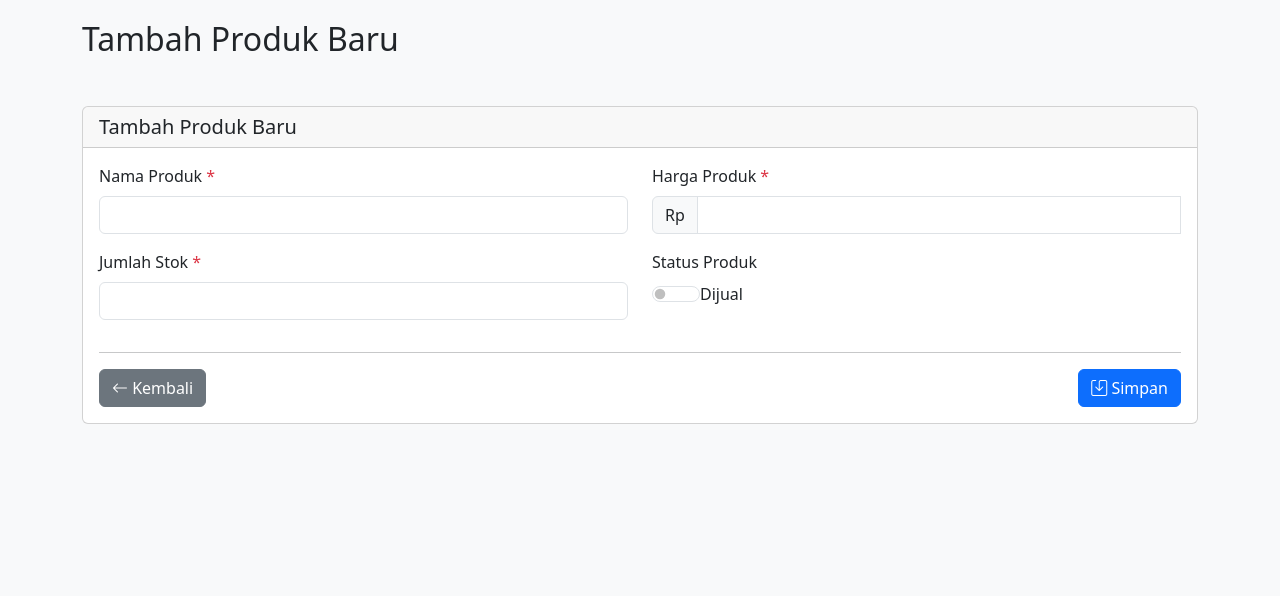
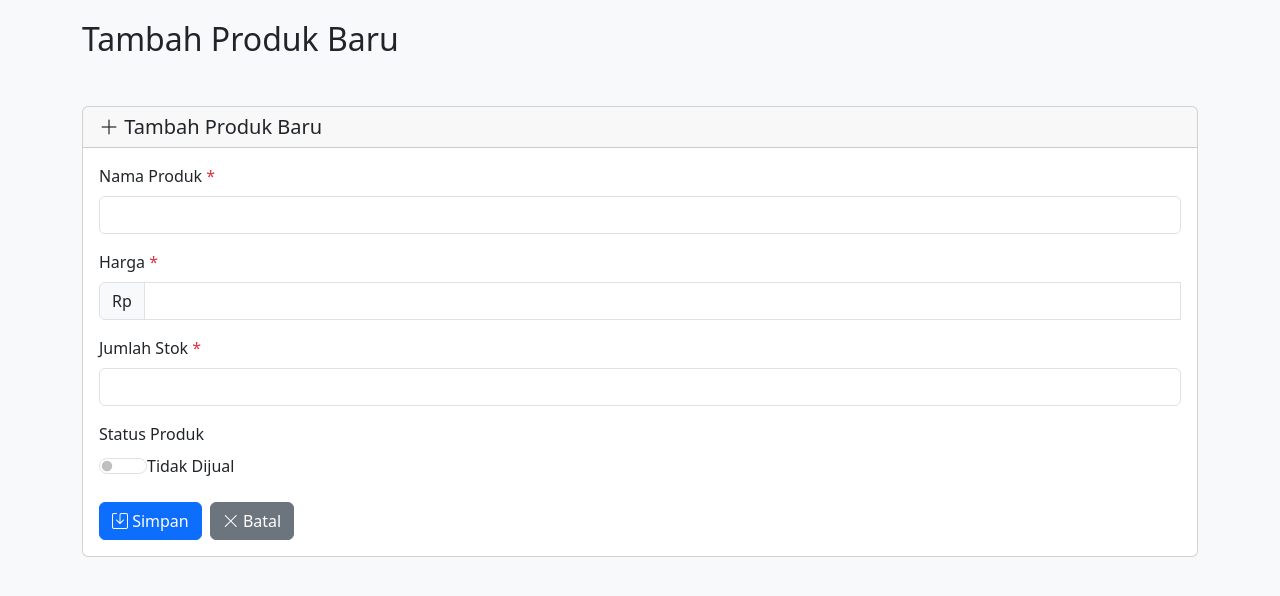
Before and after one commit to katekyosennajr/Manajamen-Data-Produk, a CodeIgniter app: page /index.php/products/add in a window 1280 px wide. Shown: the top 596 px of the page. Run offline with CodeIgniter, Linux system fonts and the light colour scheme.

Commit message:
Meningkatkan tampilan dan validasi form tambah/edit produk

```diff
--- a/application/views/products/form.php
+++ b/application/views/products/form.php
@@ -1,92 +1,118 @@
+<?php
+$is_edit = isset($product);
+$title = $is_edit ? 'Edit Produk' : 'Tambah Produk Baru';
+?>
+
+<div class="card">
+    <div class="card-header">
+        <h5 class="card-title mb-0">
+            <i class="bi bi-<?php echo $is_edit ? 'pencil' : 'plus-lg'; ?>"></i>
+            <?php echo $title; ?>
+        </h5>
+    </div>
+    <div class="card-body">
         <?php if(validation_errors()): ?>
             <div class="alert alert-danger alert-dismissible fade show" role="alert">
+                <i class="bi bi-exclamation-triangle-fill me-2"></i>
+                <strong>Error!</strong> Silakan perbaiki kesalahan berikut:
                 <?php echo validation_errors(); ?>
                 <button type="button" class="btn-close" data-bs-dismiss="alert" aria-label="Close"></button>
             </div>
         <?php endif; ?>
 
-<div class="card">
-    <div class="card-header">
-        <h5 class="card-title mb-0"><?php echo $title; ?></h5>
-    </div>
-    <div class="card-body">
-        <form action="<?php echo $action; ?>" method="post" class="needs-validation" novalidate>
-            <div class="row">
-                <div class="col-md-6 mb-3">
+        <form action="<?php echo $action; ?>" method="post" id="productForm" class="needs-validation" novalidate>
+            <div class="mb-3">
                 <label for="name" class="form-label">Nama Produk <span class="text-danger">*</span></label>
-                    <input type="text" class="form-control <?php echo form_error('name') ? 'is-invalid' : ''; ?>"
-                           id="name" name="name"
-                           value="<?php echo set_value('name', isset($product) ? $product->name : ''); ?>"
+                <input type="text" class="form-control" id="name" name="name"
+                       value="<?php echo set_value('name', $is_edit ? $product->name : ''); ?>"
                        required minlength="3" maxlength="255">
                 <div class="invalid-feedback">
-                        Nama produk harus diisi (3-255 karakter)
+                    Nama produk harus diisi (minimal 3 karakter)
                 </div>
             </div>
 
-                <div class="col-md-6 mb-3">
-                    <label for="price" class="form-label">Harga Produk <span class="text-danger">*</span></label>
+            <div class="mb-3">
+                <label for="price" class="form-label">Harga <span class="text-danger">*</span></label>
                 <div class="input-group">
                     <span class="input-group-text">Rp</span>
-                        <input type="number" class="form-control <?php echo form_error('price') ? 'is-invalid' : ''; ?>"
-                               id="price" name="price"
-                               value="<?php echo set_value('price', isset($product) ? $product->price : ''); ?>"
+                    <input type="number" class="form-control" id="price" name="price"
+                           value="<?php echo set_value('price', $is_edit ? $product->price : ''); ?>"
                            required min="0">
                     <div class="invalid-feedback">
-                            Harga produk harus diisi dengan angka positif
-                        </div>
+                        Harga harus diisi dengan angka positif
                     </div>
                 </div>
             </div>
 
-            <div class="row">
-                <div class="col-md-6 mb-3">
+            <div class="mb-3">
                 <label for="stock" class="form-label">Jumlah Stok <span class="text-danger">*</span></label>
-                    <input type="number" class="form-control <?php echo form_error('stock') ? 'is-invalid' : ''; ?>"
-                           id="stock" name="stock"
-                           value="<?php echo set_value('stock', isset($product) ? $product->stock : ''); ?>"
+                <input type="number" class="form-control" id="stock" name="stock"
+                       value="<?php echo set_value('stock', $is_edit ? $product->stock : ''); ?>"
                        required min="0">
                 <div class="invalid-feedback">
-                        Jumlah stok harus diisi dengan angka positif
+                    Stok harus diisi dengan angka positif
                 </div>
             </div>
 
-                <div class="col-md-6 mb-3">
+            <div class="mb-4">
                 <label class="form-label d-block">Status Produk</label>
                 <div class="form-check form-switch">
                     <input type="checkbox" class="form-check-input" id="is_sell" name="is_sell" value="1"
-                               <?php echo set_checkbox('is_sell', '1', isset($product) && $product->is_sell); ?>>
-                        <label class="form-check-label" for="is_sell">Dijual</label>
-                    </div>
+                           <?php echo set_checkbox('is_sell', '1', $is_edit && $product->is_sell); ?>>
+                    <label class="form-check-label" for="is_sell">
+                        <span id="statusText">
+                            <?php echo $is_edit && $product->is_sell ? 'Dijual' : 'Tidak Dijual'; ?>
+                        </span>
+                    </label>
                 </div>
             </div>
 
-            <hr>
-
-            <div class="d-flex justify-content-between">
-                <a href="<?php echo site_url('products'); ?>" class="btn btn-secondary">
-                    <i class="bi bi-arrow-left"></i> Kembali
-                </a>
+            <div class="d-flex gap-2">
                 <button type="submit" class="btn btn-primary">
                     <i class="bi bi-save"></i> Simpan
                 </button>
+                <a href="<?php echo site_url('products'); ?>" class="btn btn-secondary">
+                    <i class="bi bi-x-lg"></i> Batal
+                </a>
             </div>
         </form>
     </div>
 </div>
 
 <script>
-// Bootstrap form validation
-(function () {
-    'use strict'
-    var forms = document.querySelectorAll('.needs-validation')
-    Array.prototype.slice.call(forms).forEach(function (form) {
-        form.addEventListener('submit', function (event) {
+// Form validation
+(function() {
+    'use strict';
+
+    const form = document.getElementById('productForm');
+
+    form.addEventListener('submit', function(event) {
         if (!form.checkValidity()) {
-                event.preventDefault()
-                event.stopPropagation()
+            event.preventDefault();
+            event.stopPropagation();
         }
-            form.classList.add('was-validated')
-        }, false)
-    })
-})()
+        form.classList.add('was-validated');
+    });
+
+    // Update status text when toggle changes
+    const statusToggle = document.getElementById('is_sell');
+    const statusText = document.getElementById('statusText');
+
+    statusToggle.addEventListener('change', function() {
+        statusText.textContent = this.checked ? 'Dijual' : 'Tidak Dijual';
+    });
+
+    // Format harga saat input
+    const priceInput = document.getElementById('price');
+    priceInput.addEventListener('input', function() {
+        if (this.value < 0) this.value = 0;
+    });
+
+    // Format stok saat input
+    const stockInput = document.getElementById('stock');
+    stockInput.addEventListener('input', function() {
+        if (this.value < 0) this.value = 0;
+        this.value = Math.floor(this.value); // Memastikan input berupa bilangan bulat
+    });
+})();
 </script>
```
Lines whose indentation alone changed are shown as unchanged.
